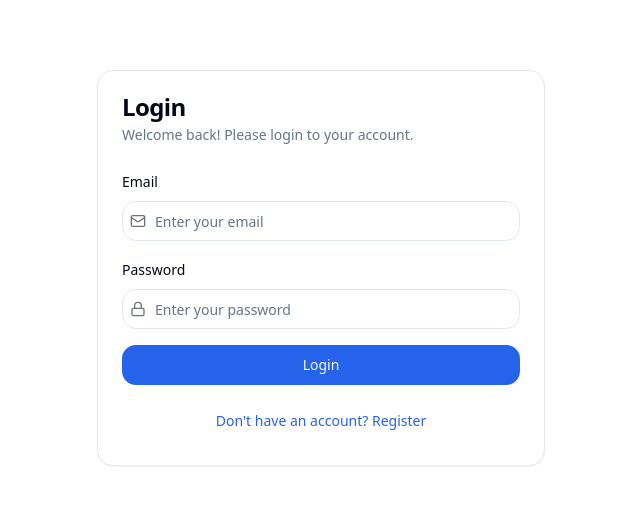
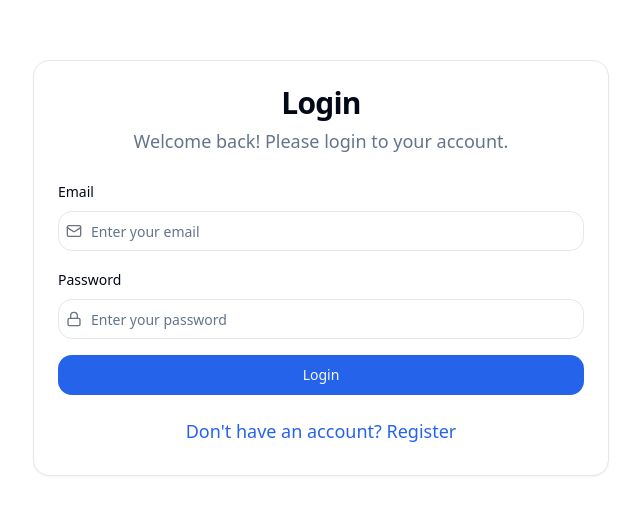
Before and after one commit to RiadMefti/workout-frontend, a React (Vite) app: page /auth in a window 1280 px wide. Shown: the part 132-646 px from the top of the page, without its empty margins (319-959 px from the left). Built offline with nearby package versions, Linux system fonts and the light colour scheme.

Commit message:
adding react router and hadeling first route (auth route)

```diff
--- a/package.json
+++ b/package.json
@@ -17,6 +17,7 @@
     "lucide-react": "^0.468.0",
     "react": "^18.3.1",
     "react-dom": "^18.3.1",
+    "react-router": "^7.0.2",
     "tailwind-merge": "^2.5.5",
     "tailwindcss-animate": "^1.0.7"
   },
--- a/src/App.tsx
+++ b/src/App.tsx
@@ -1,12 +1,15 @@
+import { BrowserRouter, Route, Routes } from "react-router";
 import "./App.css";
-import { Button } from "./components/ui/button";
 import AuthPage from "./pages/AuthPage";
 
 function App() {
   return (
-    <div>
-      <AuthPage />
-    </div>
+    <BrowserRouter>
+      <Routes>
+        <Route path="/auth/:mode" element={<AuthPage />} />
+        <Route path="/auth" element={<AuthPage />} />
+      </Routes>
+    </BrowserRouter>
   );
 }
 
--- a/src/main.tsx
+++ b/src/main.tsx
@@ -2,9 +2,9 @@ import { StrictMode } from "react";
 import { createRoot } from "react-dom/client";
 import "./index.css";
 import App from "./App.tsx";
-
+import { BrowserRouter } from "react-router";
 createRoot(document.getElementById("root")!).render(
   <StrictMode>
     <App />
-  </StrictMode>
+  </StrictMode>,
 );
--- a/src/pages/AuthPage.tsx
+++ b/src/pages/AuthPage.tsx
@@ -8,17 +8,25 @@ import {
   CardHeader,
   CardTitle,
 } from "@/components/ui/card";
-import { useState } from "react";
+import { useEffect, useState } from "react";
+import { useParams, useNavigate } from "react-router";
 
 const AuthPage = () => {
   const [isLogin, setIsLogin] = useState(true);
-
+  const { mode } = useParams();
+  const navigate = useNavigate();
+  useEffect(() => {
+    if (mode === "login") setIsLogin(true);
+    else if (mode === "register") setIsLogin(false);
+  }, [mode]);
   return (
-    <div className="min-h-screen flex items-center justify-center ">
-      <Card className="w-full max-w-md">
+    <div className="min-h-screen flex items-center justify-center p-4">
+      <Card className="w-full max-w-md md:max-w-lg lg:max-w-xl">
         <CardHeader>
-          <CardTitle>{isLogin ? "Login" : "Register"}</CardTitle>
-          <CardDescription>
+          <CardTitle className="text-center text-xl md:text-2xl lg:text-3xl">
+            {isLogin ? "Login" : "Register"}
+          </CardTitle>
+          <CardDescription className="text-center text-sm md:text-base lg:text-lg">
             {isLogin
               ? "Welcome back! Please login to your account."
               : "Create a new account to get started."}
@@ -29,8 +37,10 @@ const AuthPage = () => {
           <div className="mt-4 text-center">
             <Button
               variant="link"
-              onClick={() => setIsLogin(!isLogin)}
-              className="text-sm"
+              onClick={() =>
+                navigate(isLogin ? "/auth/register" : "/auth/login")
+              }
+              className="text-sm md:text-base lg:text-lg"
             >
               {isLogin
                 ? "Don't have an account? Register"
@@ -42,5 +52,4 @@ const AuthPage = () => {
     </div>
   );
 };
-
 export default AuthPage;
```
Also changed, not shown: 1 other file (tests, documents, lock files or other folders).
